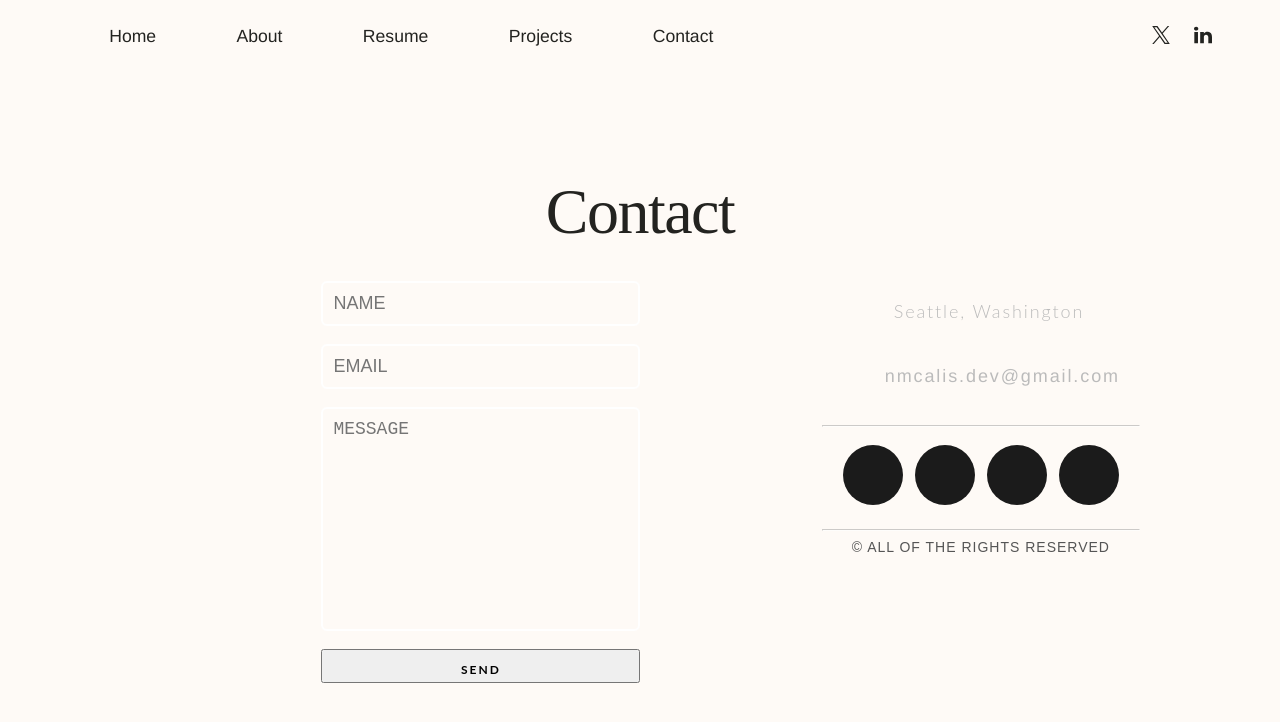
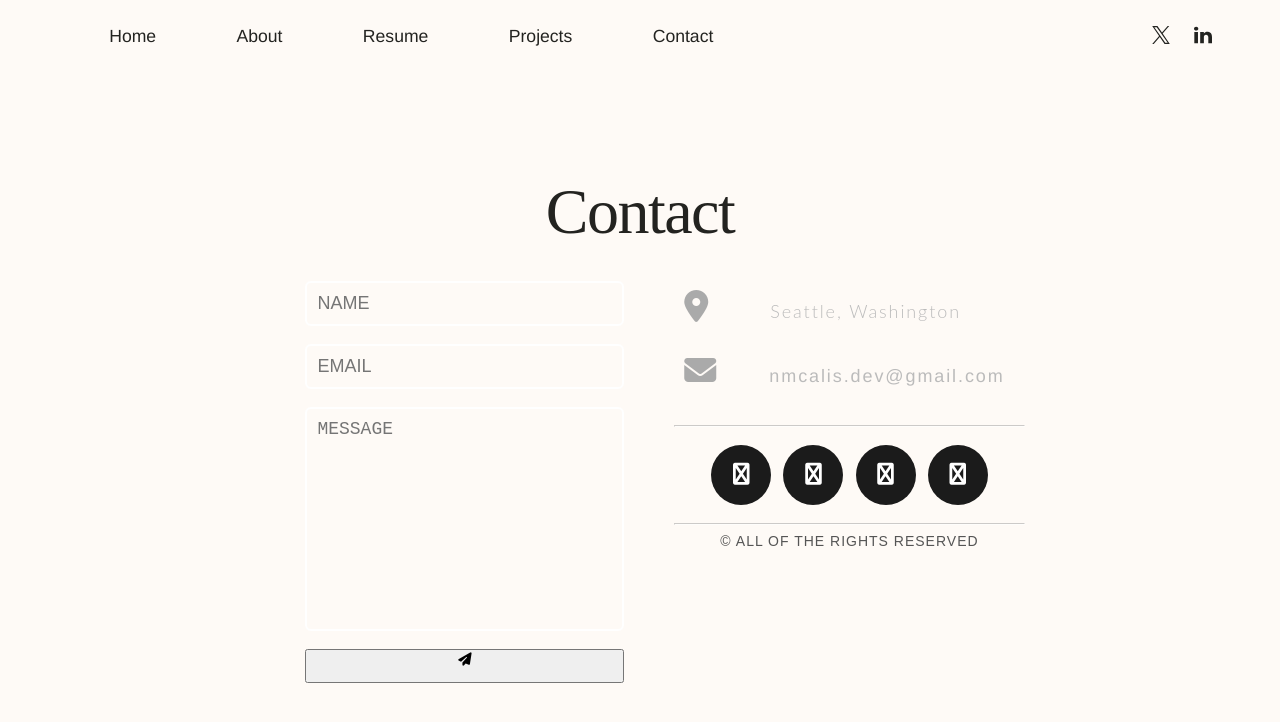
Before and after one commit to nmcalisDev/Personal-Website, a website: page docs/contact.html in a window 1280 px wide. Drawn offline with Linux system fonts and the light colour scheme.

Commit message:
Moving the contact boxes around to make them more centered.

```diff
--- a/docs/contact.html
+++ b/docs/contact.html
@@ -1,6 +1,7 @@
 <!DOCTYPE html>
 <html lang="en">
 <head>
+    <link rel="stylesheet" href="https://cdnjs.cloudflare.com/ajax/libs/font-awesome/6.4.0/css/all.min.css">
     <link rel="stylesheet" type="text/css" href="./static/css/main.css">
     <link rel="stylesheet" type="text/css" href="./static/css/contact.css">
     <meta charset="UTF-8">
@@ -89,7 +90,7 @@
             </form>
             <div class="direct-contact-container">
                 <ul class="contact-list">
-                    <li class="list-item"><i class="fa fa-map-marker fa-2x"><span class="contact-text place">Seattle, Washington</span></i></li>
+                    <li class="list-item"><i class="fa-solid fa-location-dot fa-2x"></i><span class="contact-text place">Seattle, Washington</span></i></li>
                     <li class="list-item"><i class="fa fa-envelope fa-2x"><span class="contact-text gmail"><a href="mailto:#" title="Send me an email">nmcalis.dev@gmail.com</a></span></i></li>
                 </ul>
                 <hr>
--- a/docs/static/css/contact.css
+++ b/docs/static/css/contact.css
@@ -1,7 +1,7 @@
 .contact-wrapper {
   display: flex;
   flex-direction: row;
-  justify-content: space-between;
+  justify-content: center;
   margin: 0 auto;
   padding: 20px;
   position: relative;
@@ -44,7 +44,7 @@
 
 .form-horizontal {
   max-width: 1000px;
-  margin: 0 auto;
+  margin: 0 50px;
   font-family: 'Lato';
   font-weight: 400;
 }
```
